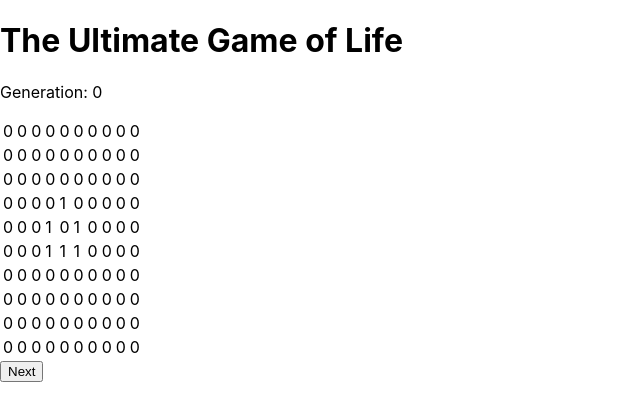
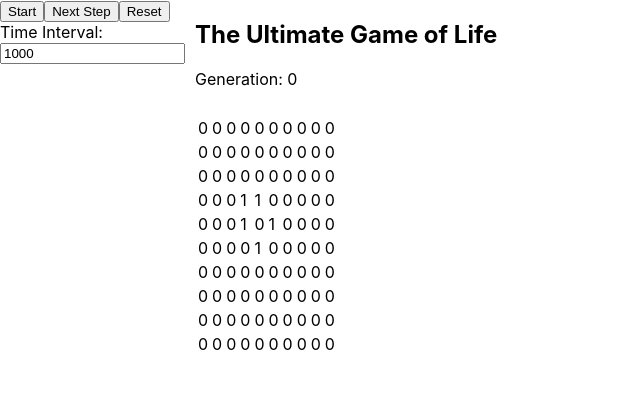
Before and after one commit to peterkzd/ultimate_gol, a React (Create React App) app: page / in a window 1280 px wide. Shown: the top 420 px of the page, without its empty margins (0-640 px from the left). Built offline with nearby package versions, Linux system fonts and the light colour scheme.

Commit message:
added game state functionality

```diff
--- a/src/logic/WorldGenerator.ts
+++ b/src/logic/WorldGenerator.ts
@@ -18,9 +18,9 @@ export class WorldGenerator {
       [x, x, x, x, x, x, x, x, x, x],
       [x, x, x, x, x, x, x, x, x, x],
       [x, x, x, x, x, x, x, x, x, x],
+      [x, x, x, o, o, x, x, x, x, x],
+      [x, x, x, o, x, o, x, x, x, x],
       [x, x, x, x, o, x, x, x, x, x],
-      [x, x, x, o, x, o, x, x, x, x],
-      [x, x, x, o, o, o, x, x, x, x],
       [x, x, x, x, x, x, x, x, x, x],
       [x, x, x, x, x, x, x, x, x, x],
       [x, x, x, x, x, x, x, x, x, x],
--- /dev/null
+++ b/src/ui/Game.css
@@ -0,0 +1,15 @@
+.container {
+  display: grid;
+  grid-template-columns: 0.25fr 1fr 1fr;
+  grid-template-rows: 0.25fr 1fr 1fr;
+  gap: 10px 10px;
+  grid-template-areas:
+    "sidebar header header"
+    "sidebar main main"
+    "sidebar main main";
+
+  height: 100vh;
+}
+.sidebar { grid-area: sidebar; }
+.header { grid-area: header; }
+.main { grid-area: main; }
--- a/src/ui/Game.tsx
+++ b/src/ui/Game.tsx
@@ -1,6 +1,10 @@
 import React, { useState } from "react";
 import GameLogic from "../logic/GameLogic";
 import World from "./World";
+
+import "./Game.css";
+
+var interval: any;
 
 interface GameProps {
   gameLogic: GameLogic;
@@ -8,18 +12,54 @@ interface GameProps {
 const Game: React.FC<GameProps> = ({ gameLogic }) => {
 
   const [generation, setGeneration] = useState(gameLogic.generation);
+  const [timeStep, setTimeStep] = useState(1000);
+  const [play, setPlay] = useState(false);
 
   const nextGeneration = () => {
     setGeneration(gameLogic.nextState());
   }
+
+  const togglePlay = () => {
+    setPlay((play) => !play)
+  }
+
+  const setTimeInterval = (event: { target: { value: string; }; }) => {
+    const val = parseInt(event.target.value, 10);
+    if (!isNaN(val)){
+      setTimeStep(val);
+    }
+  }
+
+  React.useEffect(() => {
+    if (interval) { clearInterval(interval) }
+    interval = setInterval(() => {
+      if (play) {
+        setGeneration(gameLogic.nextState());
+      }
+    }, timeStep);
+    return () => clearInterval(interval);
+  }, [play]);
+
   return (
-  <div>
-    <h1>The Ultimate Game of Life</h1>
-    {/* {logic.display()} */}
-    <p>Generation: {generation}</p>
-    <World worldLogic={gameLogic.world} />
-    <button onClick={nextGeneration}>Next</button>
-  </div>
+  <section className="container">
+    <aside className="sidebar">
+      <button onClick={togglePlay}>{play ? "Stop" : "Start"}</button>
+      <button onClick={nextGeneration} disabled={play}>Next Step</button>
+      <button onClick={nextGeneration} disabled={play}>Reset</button>
+      <div>
+        <label htmlFor="timeIntervalInput">Time Interval:</label>
+        <input type="text" id="timeIntervalInput" value={timeStep} onChange={setTimeInterval} disabled={play}>
+        </input>
+      </div>
+    </aside>
+    <header className="header">
+        <h1>The Ultimate Game of Life</h1>
+        <p>Generation: {generation}</p>
+      </header>
+    <main className="main">
+      <World worldLogic={gameLogic.world} />
+    </main>
+  </section>
   )
 }
 
```
Also changed, not shown: 1 other file (tests, documents, lock files or other folders).
